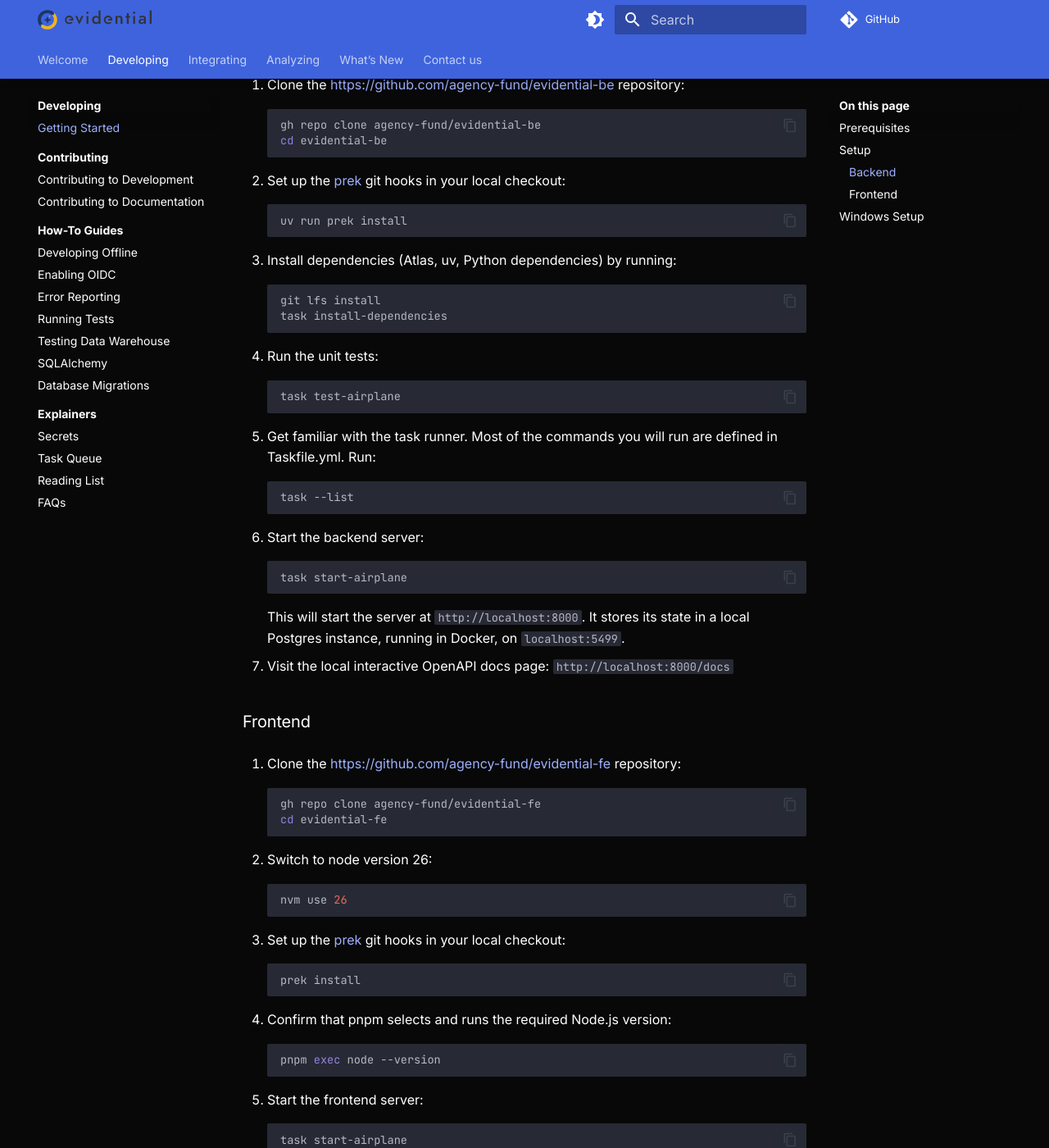
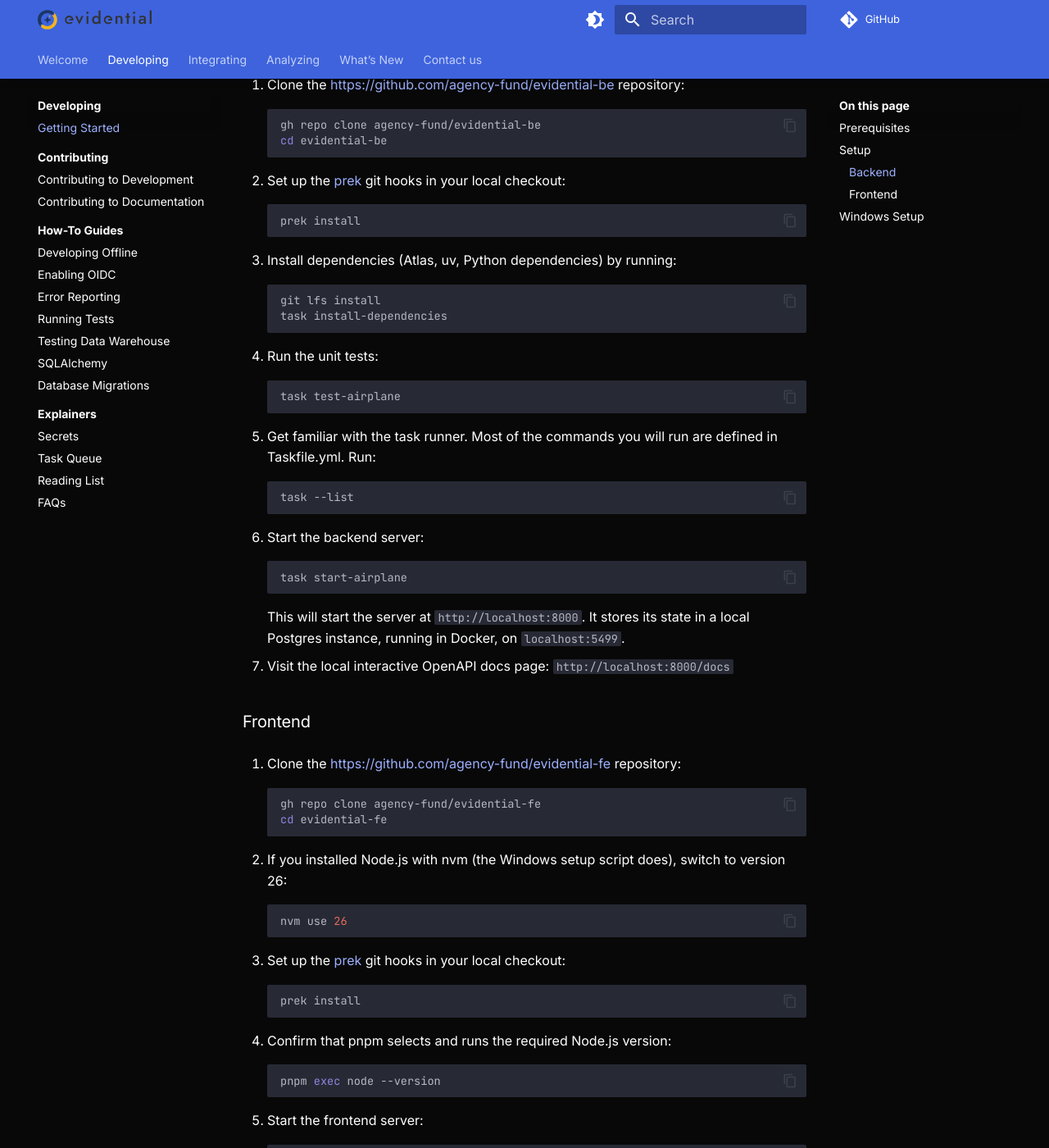
Before and after one commit to agency-fund/evidential-docs, an MkDocs documentation site: the page built from docs/development/getting-started-dev.md, in a window 1280 px wide and 1400 px high, scrolled down 1059 px. Shown: the whole window at 82% size. Built offline with MkDocs 1.6.1 and Material for MkDocs 9.7.7, drawn with Linux system fonts in a browser that asks for light colours; plug-ins that fetch from the network failed and are left out; comment, search, counter and statistics services are not loaded.

Commit message:
Fix prek install order for macOS and Linux readers
The Backend section ran uv run prek install before task
install-dependencies, but that task is what installs uv on macOS and
Linux. prek is now a listed prerequisite, so call it directly. This
also matches the Frontend section.

Mark the nvm use 26 step as conditional. Prerequisites tell macOS
readers to install Node.js from nodejs.org, so nvm is only present
when the Windows setup script installed it.

Co-Authored-By: Claude Fable 5.1 <noreply@anthropic.com>

````diff
--- a/docs/development/getting-started-dev.md
+++ b/docs/development/getting-started-dev.md
@@ -49,7 +49,7 @@ Follow the steps below to get a local development environment running.
 1. Set up the [prek](https://prek.j178.dev/) git hooks in your local checkout:
 
     ```shell
-    uv run prek install
+    prek install
     ```
 
 1. Install dependencies (Atlas, uv, Python dependencies) by running:
@@ -91,7 +91,7 @@ Follow the steps below to get a local development environment running.
     cd evidential-fe
     ```
 
-1. Switch to node version 26:
+1. If you installed Node.js with nvm (the Windows setup script does), switch to version 26:
 
     ```shell
     nvm use 26
````
